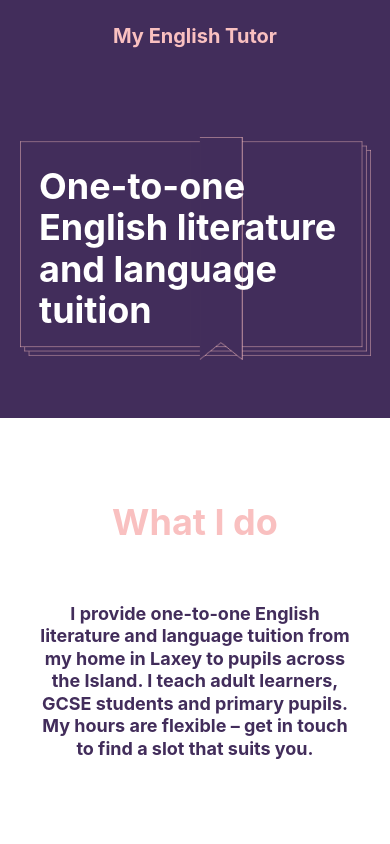
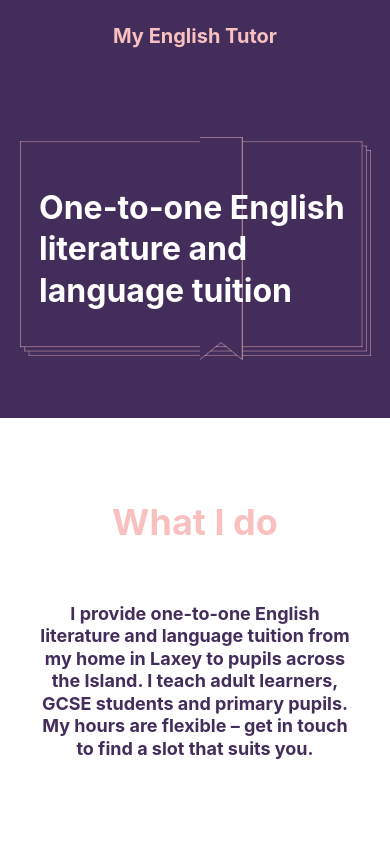
Before and after one commit to tibormiklos/myenglishtutor.im, a plain HTML site: page index.html in a window 390 px wide. Shown: the top 844 px of the page. Drawn offline with nearby package versions, Linux system fonts and the light colour scheme; a web font is replaced by a local one.

Commit message:
mobile fixes 2

```diff
--- a/assets/main.scss
+++ b/assets/main.scss
@@ -178,11 +178,14 @@ section.hero {
 section.hero h1 {
   padding: 0 60px;
   @include respond-to(tablet-portrait){
+    font-size:44px;
+    line-height:48px;
   padding: 0 30px;
   }
     @include respond-to(phone){
     padding: 0 0;
     @include f2;
+    font-size: 32px;
     margin:0;
     }
 }
```
Also changed, not shown: assets/main.css, 1 other file.
